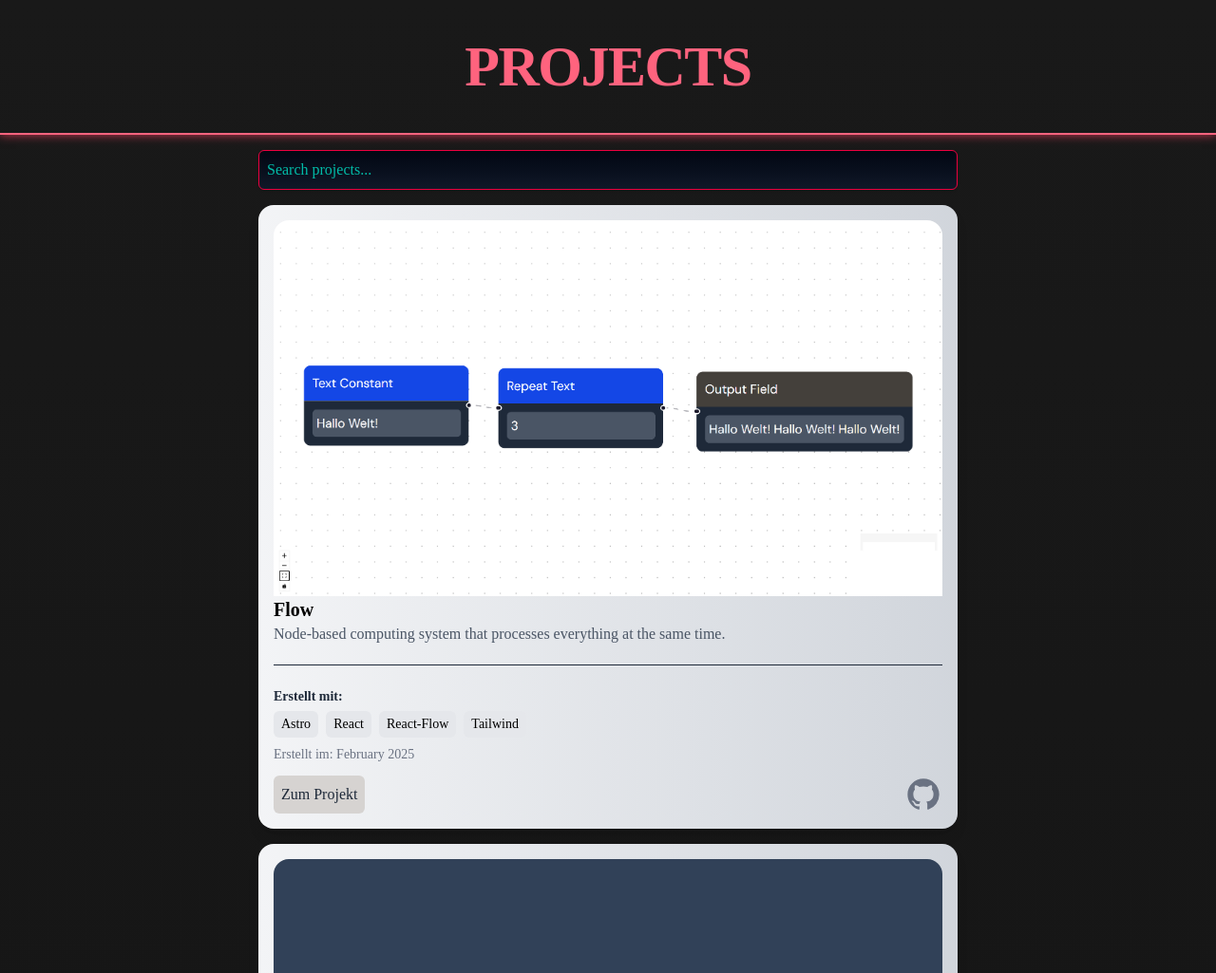
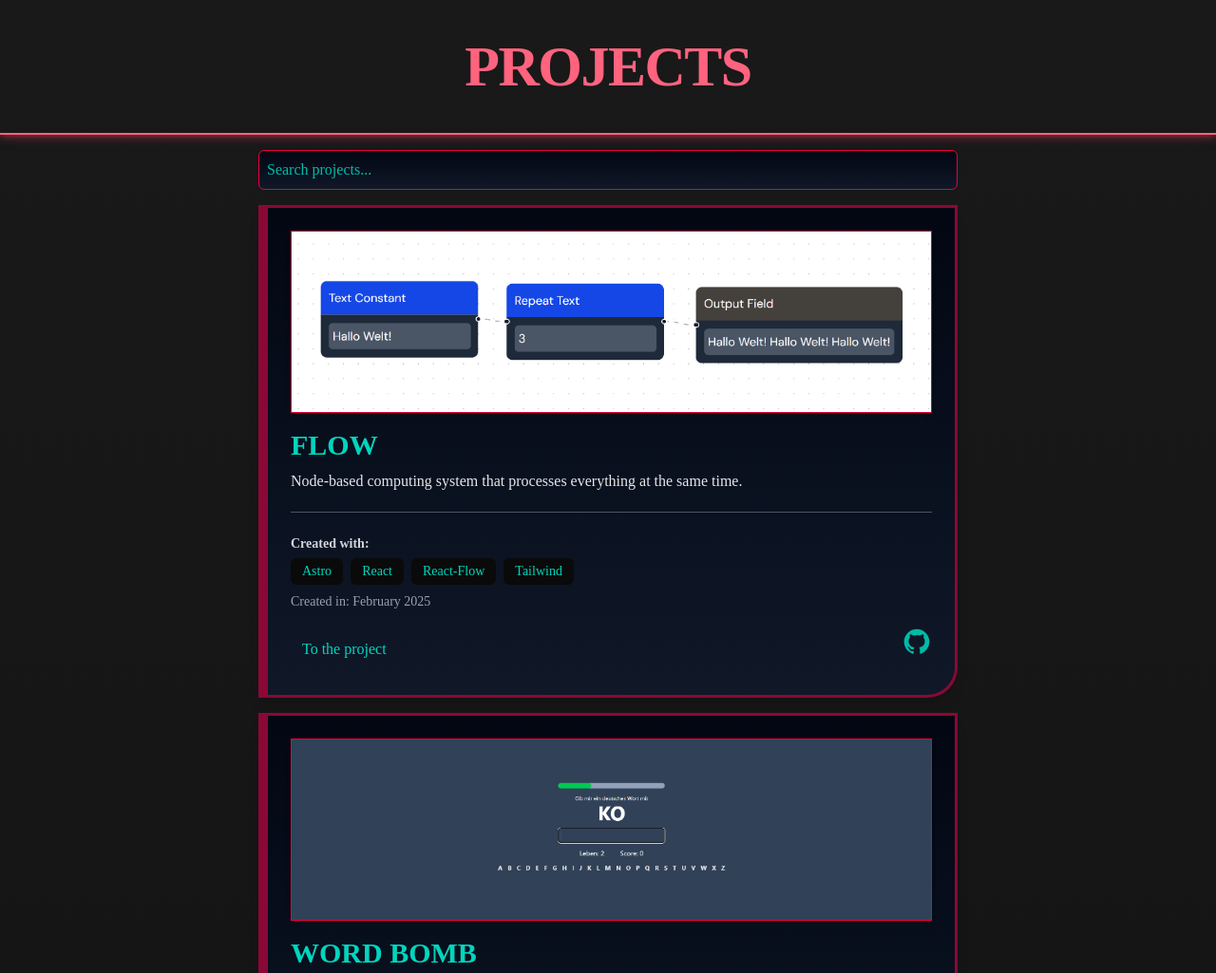
Before and after one commit to Soltrubeg/Portfolio, an Astro site: page / in a window 1280 px wide. Shown: the top 1025 px of the page at 95% size. Built offline with nearby package versions, Linux system fonts and the light colour scheme; Astro itself is replaced by a stand-in of ours; a web font is replaced by a local one.

Commit message:
Update ProjectCard.tsx

```diff
--- a/src/components/ProjectCard.tsx
+++ b/src/components/ProjectCard.tsx
@@ -8,55 +8,63 @@ interface ProjectProps {
   link?: string;
   github?: string;
   thumbnail?: string;
-  iframe?: string;
 }
 
-const ProjectCard: React.FC<ProjectProps> = ({ title, description, tools, date, link, github, thumbnail, iframe }) => {
+const ProjectCard: React.FC<ProjectProps> = ({ title, description, tools, date, link, github, thumbnail }) => {
   return (
-    <div className={'p-4 -inset-1 bg-gradient-to-r from-gray-100 to-gray-300 rounded-2xl shadow-lg'}>
+    <div className="p-6 bg-gradient-to-t from-gray-900 to-gray-950 rounded-br-4xl shadow-lg border border-rose-900 border-3 border-l-10 transition duration-300 ease-in-out">
       {thumbnail && (
-        <img src={thumbnail} alt={title} className="w-full object-cover rounded-t-2xl" />
+        <img src={thumbnail} alt={title} className="w-full h-48 object-cover border border-rose-600 shadow-md hover:h-100 transition-all duration-300 ease-in-out"/>
       )}
-      <h2 className="text-xl font-bold">{title}</h2>
-      <p className="text-gray-600">{description}</p>
-      <hr className="m-5 ml-0 mr-0 border-gray-800"></hr>
-      <div className="mt-2">
-        <span className="text-sm font-semibold text-gray-800">Erstellt mit:</span>
+      <h2 className="text-3xl font-bold text-teal-400 mt-4">{title.toUpperCase()}</h2>
+      <p className="text-gray-200 mt-2">{description}</p>
+      <hr className="m-5 ml-0 mr-0 border-gray-600"></hr>
+      <div className="mt-3">
+        <span className="text-sm font-semibold text-gray-300">Created with:</span>
         <ul className="flex flex-wrap gap-2 mt-1">
-          {tools.map((lang, index) => (
-            <li key={index} className="bg-gray-200 px-2 py-1 rounded-md text-sm">
-              {lang}
+          {tools.map((tool, index) => (
+            <li key={index} className="bg-neutral-950 text-teal-400 px-3 py-1 rounded-md text-sm">
+              {tool}
             </li>
           ))}
         </ul>
       </div>
-      <p className="mt-2 text-sm text-gray-500">
-        Erstellt im: {date}
+      <p className="mt-2 text-sm text-gray-400">
+        Created in: {date}
       </p>
       {(link || github) && (
-        <div className="mt-3 flex justify-between">
+        <div className="mt-4 flex justify-between">
           {link && (
             <a
             href={link}
             target="_blank"
             rel="noopener noreferrer"
-        className="text-gray-800 bg-stone-300 rounded-md p-2 hover:shadow-xs shadow-gray-800 transition duration-300 ease-in-out"
+            className="relative text-teal-400 p-3 transition duration-300 ease-in-out group"
           >
-        Zum Projekt
+            To the project
+            {/* Top Border */}
+            <span className="absolute top-0 left-1/2 w-0 h-[2px] bg-rose-800 transition-all duration-250 ease-in-out group-hover:w-full group-hover:left-0"></span>
+
+            {/* Bottom Border */}
+            <span className="absolute bottom-0 left-1/2 w-0 h-[2px] bg-rose-800 transition-all duration-250 ease-in-out group-hover:w-full group-hover:left-0"></span>
           </a>
           )}
           {github && (
-        <a href={github} class="text-gray-500 hover:text-gray-900 dark:hover:text-gray-800 dark:text-gray-400 transition duration-300 ease-in-out">
-            <svg class="w-10 h-10" fill="currentColor" viewBox="0 0 24 24" aria-hidden="true">
-                <path fill-rule="evenodd"
+            <a
+              href={github}
+              className="text-teal-500 hover:text-teal-300 transition duration-300 ease-in-out"
+            >
+              <svg className="w-8 h-8" fill="currentColor" viewBox="0 0 24 24" aria-hidden="true">
+                <path
+                  fillRule="evenodd"
                   d="M12 2C6.477 2 2 6.484 2 12.017c0 4.425 2.865 8.18 6.839 9.504.5.092.682-.217.682-.483 0-.237-.008-.868-.013-1.703-2.782.605-3.369-1.343-3.369-1.343-.454-1.158-1.11-1.466-1.11-1.466-.908-.62.069-.608.069-.608 1.003.07 1.531 1.032 1.531 1.032.892 1.53 2.341 1.088 2.91.832.092-.647.35-1.088.636-1.338-2.22-.253-4.555-1.113-4.555-4.951 0-1.093.39-1.988 1.029-2.688-.103-.253-.446-1.272.098-2.65 0 0 .84-.27 2.75 1.026A9.564 9.564 0 0112 6.844c.85.004 1.705.115 2.504.337 1.909-1.296 2.747-1.027 2.747-1.027.546 1.379.202 2.398.1 2.651.64.7 1.028 1.595 1.028 2.688 0 3.848-2.339 4.695-4.566 4.943.359.309.678.92.678 1.855 0 1.338-.012 2.419-.012 2.747 0 .268.18.58.688.482A10.019 10.019 0 0022 12.017C22 6.484 17.522 2 12 2z"
-                    clip-rule="evenodd"></path>
+                  clipRule="evenodd"
+                ></path>
               </svg>
             </a>
           )}
         </div>
       )}
-
     </div>
   );
 };
```
Lines whose indentation alone changed are shown as unchanged.
